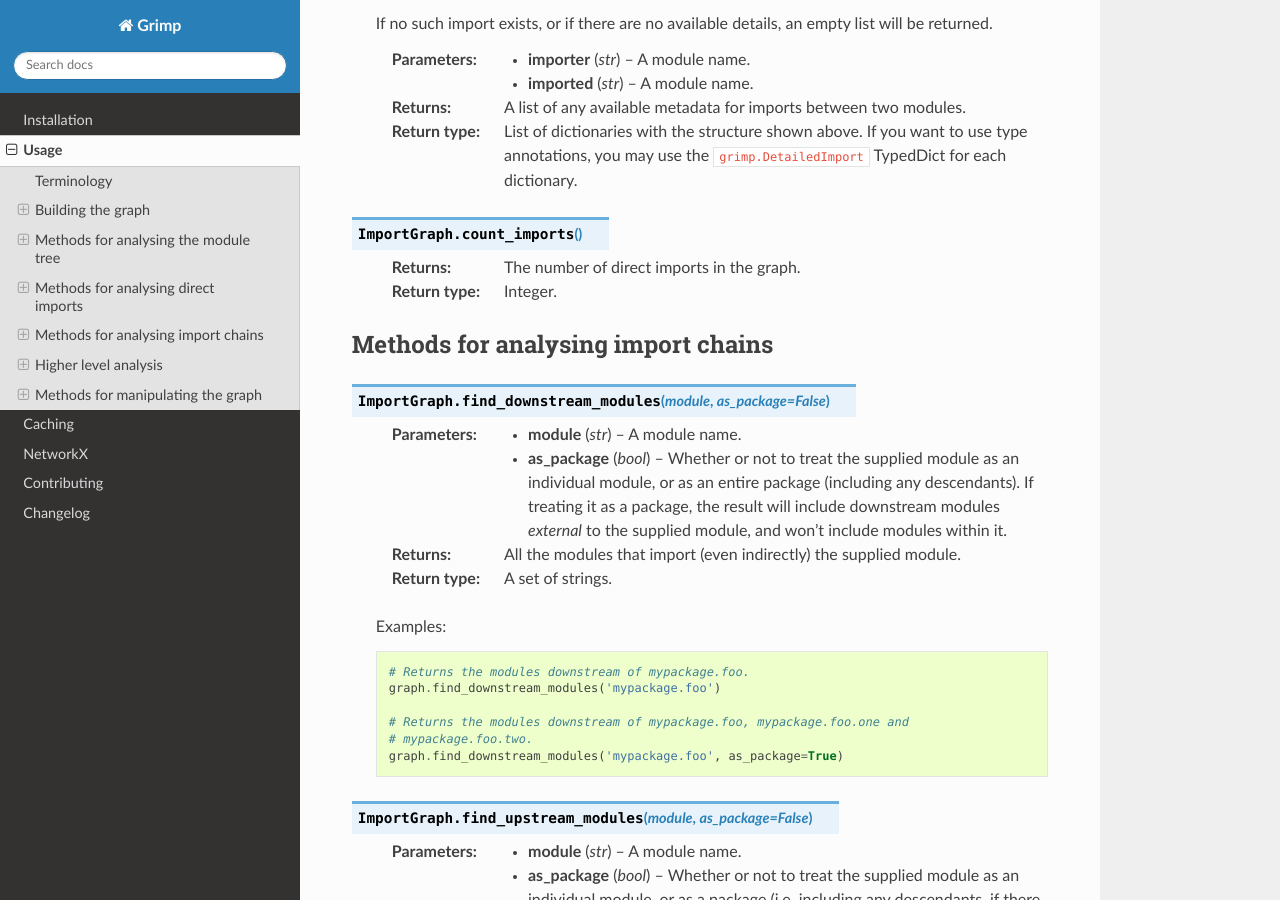
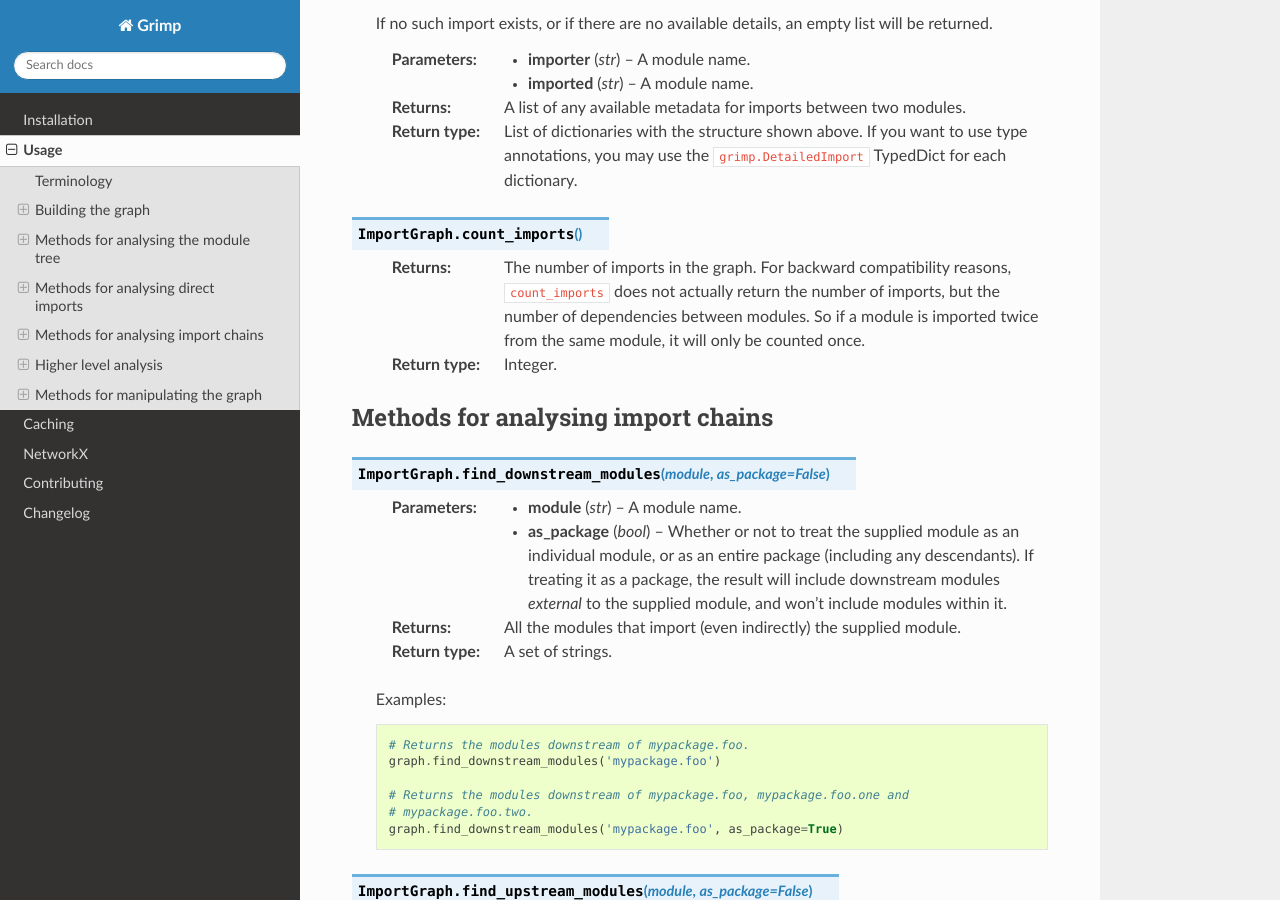
Before and after one commit to seddonym/grimp, a Sphinx documentation site: the page built from docs/usage.rst, in a window 1280 px wide and 900 px high, scrolled down 3956 px. Built offline with Sphinx 7.4.7 and the Read the Docs theme 3.1.0, drawn with Linux system fonts in a browser that asks for light colours.

Commit message:
Clarify return value of count_imports

```diff
--- a/docs/usage.rst
+++ b/docs/usage.rst
@@ -179,7 +179,9 @@ Methods for analysing direct imports
 
 .. py:function:: ImportGraph.count_imports()
 
-    :return: The number of direct imports in the graph.
+    :return: The number of imports in the graph. For backward compatibility reasons, ``count_imports`` does not actually
+        return the number of imports, but the number of dependencies between modules.
+        So if a module is imported twice from the same module, it will only be counted once.
     :rtype: Integer.
 
 Methods for analysing import chains
```
